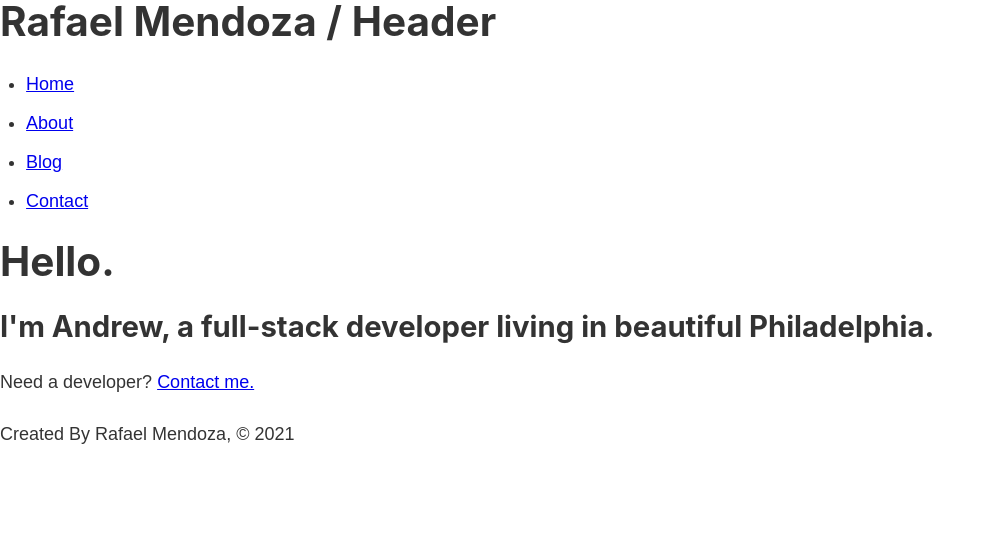
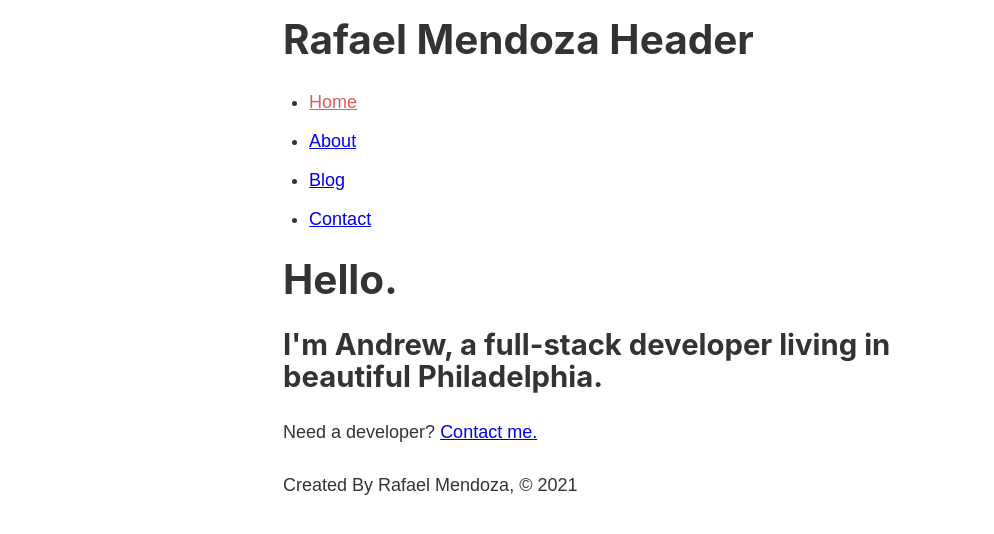
Before and after one commit to rcode321/alodiarts-blog, a Gatsby site: page / in a window 1280 px wide. Shown: the whole page, without its empty margins (0-994 px from the left). Built offline with nearby package versions, Linux system fonts and the light colour scheme; Gatsby itself is replaced by a stand-in of ours.

Commit message:
adding layout styles using css module

```diff
--- a/src/components/header.js
+++ b/src/components/header.js
@@ -1,14 +1,18 @@
 import React from "react"
 import { Link } from "gatsby"
+
+import * as headerStyles from "./header.module.scss"
 
 const Header = () => {
   return (
     <header>
-      <h1>Rafael Mendoza / Header</h1>
+      <h1>Rafael Mendoza Header</h1>
       <nav>
         <ul>
           <li>
-            <Link to="/">Home</Link>
+            <Link className={headerStyles.link} to="/">
+              Home
+            </Link>
           </li>
           <li>
             <Link to="/about">About</Link>
--- /dev/null
+++ b/src/components/header.module.scss
@@ -0,0 +1,3 @@
+.link {
+  color: #d41010b0;
+}
--- a/src/components/layout.js
+++ b/src/components/layout.js
@@ -3,10 +3,11 @@ import Header from "./header"
 import Footer from "./footer"
 
 import "../styles/index.scss"
+import * as layoutStyles from "./layout.module.scss"
 
 const Layout = ({ children }) => {
   return (
-    <div>
+    <div className={layoutStyles.container}>
       <Header />
       {children}
       <Footer />
--- /dev/null
+++ b/src/components/layout.module.scss
@@ -0,0 +1,5 @@
+.container {
+  margin: 0 auto;
+  max-width: 750px;
+  padding: 1rem;
+}
```
Also changed, not shown: src/components/header.scss (deleted).
